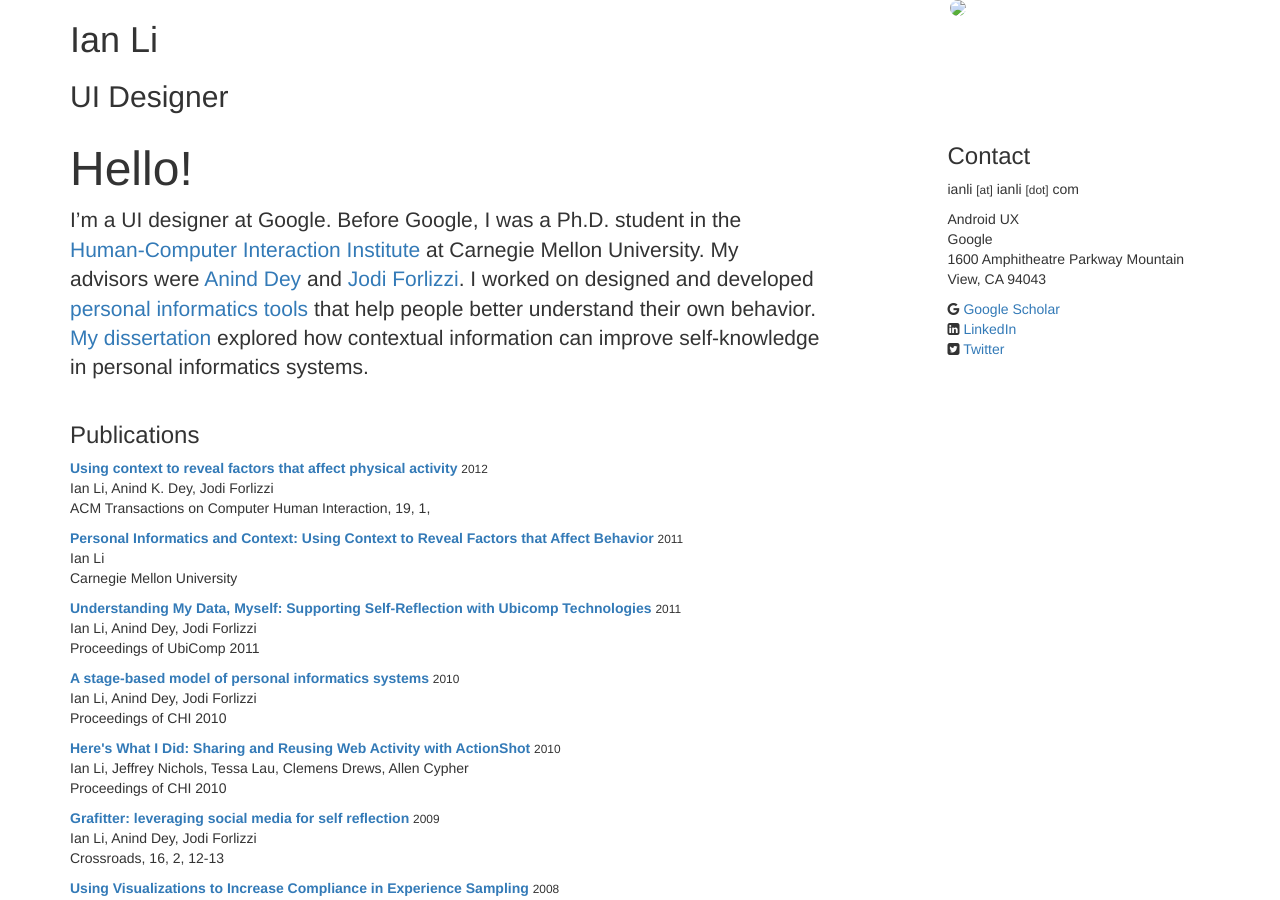
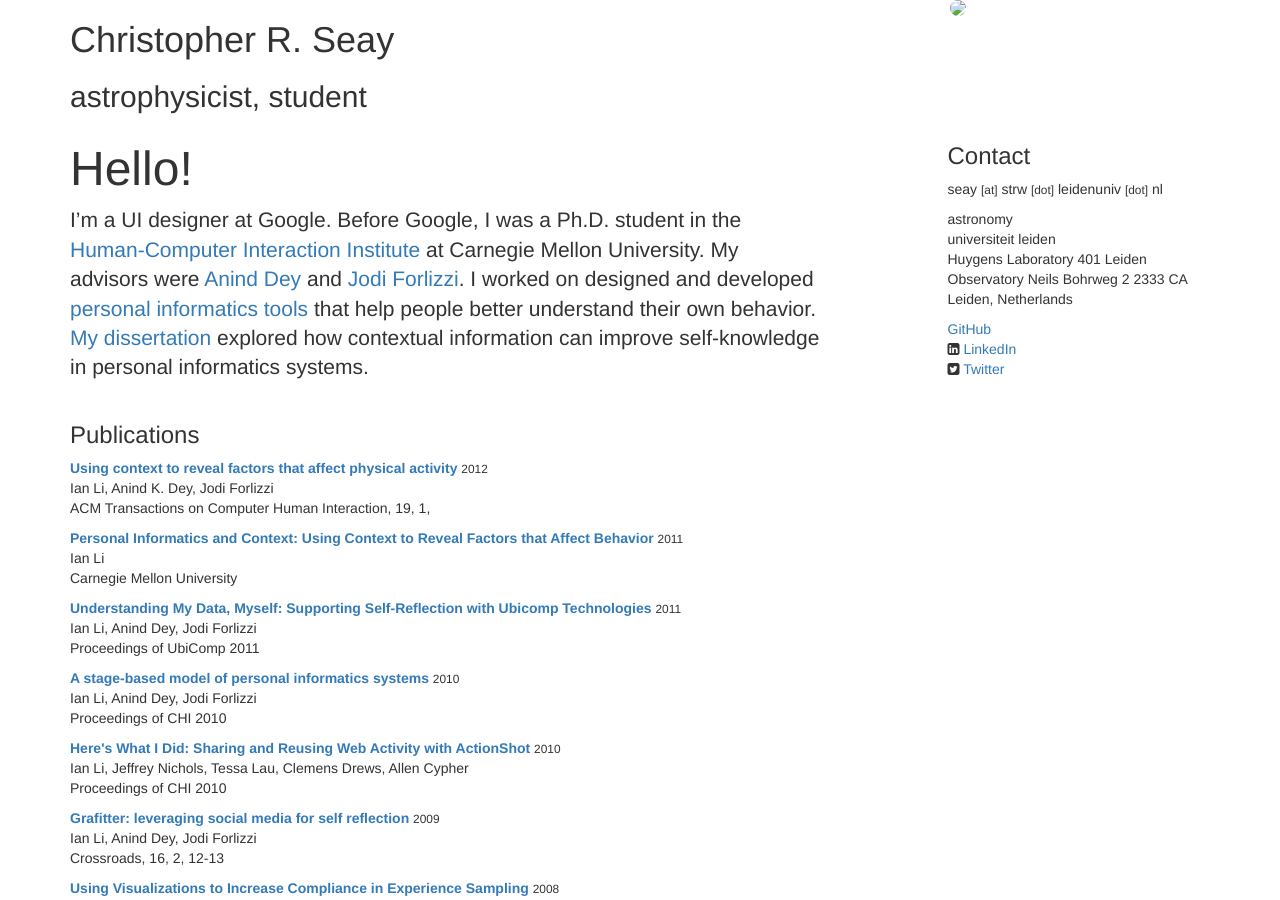
Before and after one commit to astroseay/old_astroseay.github.io, a Jekyll site: the page built from index.html, in a window 1280 px wide and 900 px high. Built offline with Jekyll 4.4.1, drawn with Linux system fonts in a browser that asks for light colours; nearby versions of some CDN libraries.

Commit message:
simple changes to data

```diff
--- a/_data/personal.yml
+++ b/_data/personal.yml
@@ -1,34 +1,36 @@
-name: Ian Li
+name: Christopher R. Seay
 
-label: UI Designer
+label: astrophysicist, student
 
 picture: /img/profile-picture.jpg
 
-email: ianli@ianli.com
+email: seay@strw.leidenuniv.nl
 
 phone:
 
-department: Android UX
+department: astronomy
 
-institution: Google
+institution: universiteit leiden
 
 mailing_address: >
-  1600 Amphitheatre Parkway
-  Mountain View, CA 94043
+  Huygens Laboratory 401
+  Leiden Observatory
+  Neils Bohrweg 2
+  2333 CA Leiden, Netherlands
 
 profiles:
   -
-    network: Google Scholar
-    username:
-    url: http://scholar.google.com/citations?user=JS7sVyQAAAAJ&hl=en
+    network: GitHub
+    username: astroseay
+    url: https://github.com/astroseay/
   -
     network: LinkedIn
     username:
-    url: https://www.linkedin.com/pub/ian-li/1/681/8b0
+    url: https://www.linkedin.com/in/christopher-seay-8b1b44a8/
   -
     network: Twitter
-    username: ianli
-    url: https://twitter.com/ianli/
+    username: astroseay
+    url: https://twitter.com/astroseay/
 
 intro:
   title: Hello!
```
Also changed, not shown: img/profile-picture.jpg, 1 other file.
